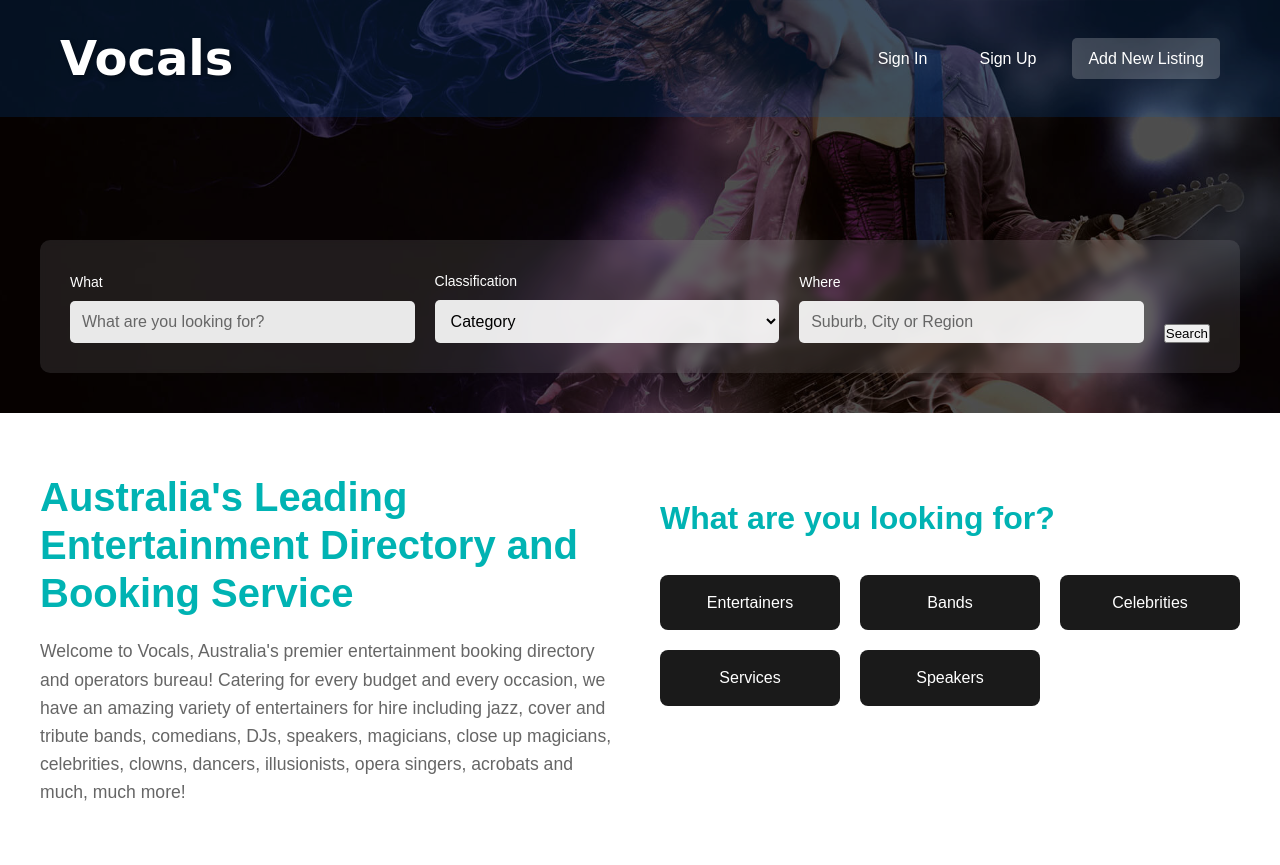
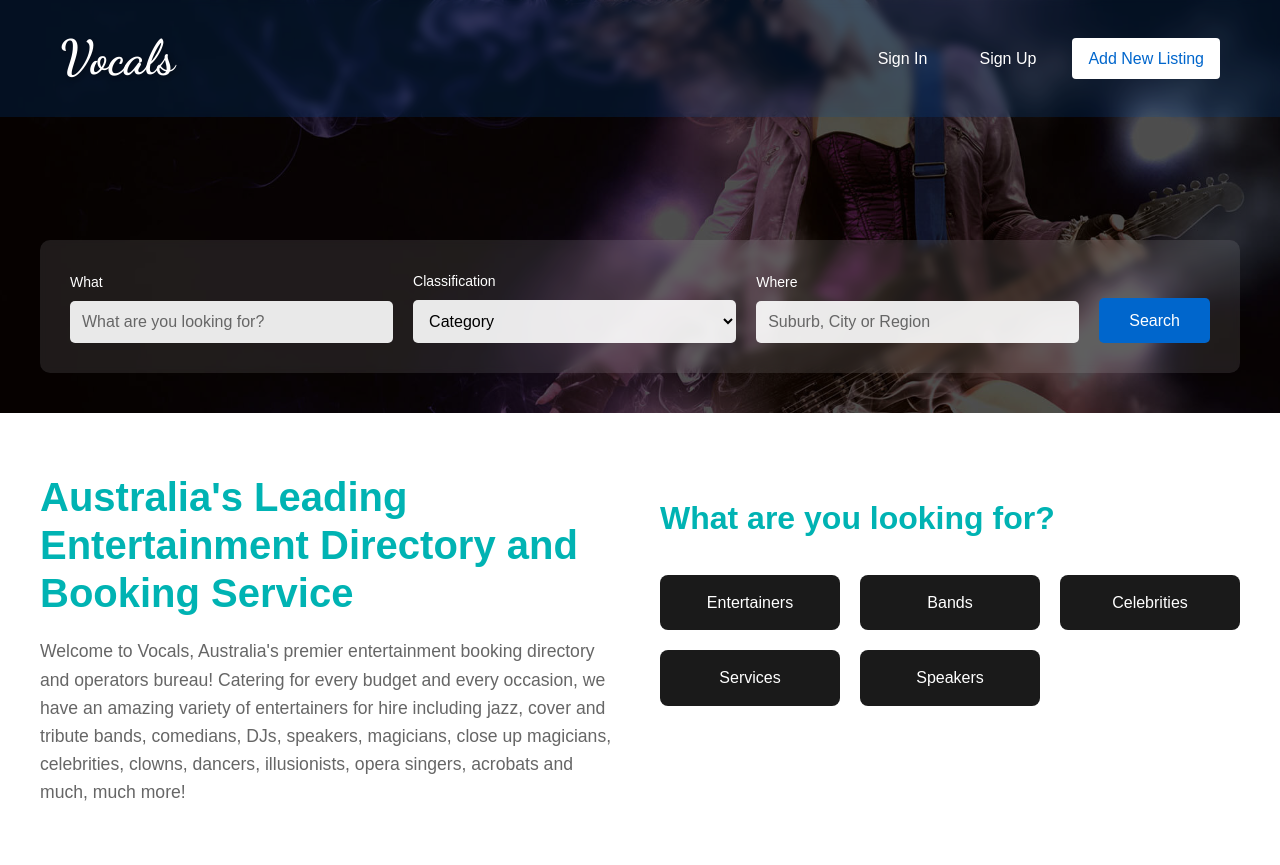
Before and after one commit to smashr20/single-page-application-POC, a PHP site: page / in a window 1280 px wide. Shown: the top 865 px of the page. Run offline with PHP 8.4, Linux system fonts and the light colour scheme.

Commit message:
correct code

```diff
--- a/Components/Header/header.css
+++ b/Components/Header/header.css
@@ -4,10 +4,11 @@
     background-position: center;
     padding: 20px 0;
     position: absolute;
-    top: 0 ;
+    top: 0;
     left: 0;
     z-index: 1000;
     background-color: rgba(0, 86, 179, 0.19);
+    backdrop-filter: blur(5px);
 }
 
 .nav-container {
@@ -25,7 +26,7 @@
 }
 
 .logo h1 {
-    font-family: 'Sacramento', cursive; /* Apply the Sacramento font */
+    font-family: 'Dancing Script', cursive;
     color: white;
     font-size: 48px;
     margin: 0;
@@ -35,26 +36,47 @@
 .nav-links {
     display: flex;
     gap: 20px;
-    z-index: 1;
+    align-items: center;
 }
 
 .nav-link {
     color: white;
     text-decoration: none;
+    font-size: 16px;
     padding: 8px 16px;
-    font-weight: 500;
-    transition: opacity 0.3s ease;
+    border-radius: 4px;
+    transition: background-color 0.3s ease;
 }
 
 .nav-link:hover {
-    opacity: 0.8;
+    background-color: rgba(255, 255, 255, 0.1);
 }
 
 .nav-link.highlight {
-    background: rgba(255, 255, 255, 0.2);
-    border-radius: 5px;
+    background-color: white;
+    color: #0066cc;
+    font-weight: 500;
 }
 
 .nav-link.highlight:hover {
-    background: rgba(255, 255, 255, 0.3);
+    background-color: rgba(255, 255, 255, 0.9);
 }
+
+@media (max-width: 768px) {
+    .nav-container {
+        padding: 0 15px;
+    }
+
+    .logo h1 {
+        font-size: 36px;
+    }
+
+    .nav-links {
+        gap: 10px;
+    }
+
+    .nav-link {
+        padding: 6px 12px;
+        font-size: 14px;
+    }
+}
--- a/Components/Hero/hero.css
+++ b/Components/Hero/hero.css
@@ -50,9 +50,42 @@
     color: #666;
 }
 
+.search-button {
+    padding: 12px 30px;
+    background-color: #0066cc;
+    color: white;
+    border: none;
+    border-radius: 5px;
+    font-size: 16px;
+    cursor: pointer;
+    transition: background-color 0.3s ease;
+    text-decoration: none;
+    white-space: nowrap;
+    min-width: 100px;
+    text-align: center;
+    height: 45px;
+    display: flex;
+    align-items: center;
+    justify-content: center;
+}
+
+.search-button:hover {
+    background-color: #0052a3;
+}
+
 @media (max-width: 768px) {
     .search-container {
         flex-direction: column;
         gap: 15px;
+        margin-top: 150px;
+    }
+
+    .search-button {
+        width: 100%;
+        margin-top: 8px;
+    }
+
+    .hero-section {
+        min-height: 500px;
     }
 }
--- a/index.html
+++ b/index.html
@@ -13,7 +13,10 @@
         <div id="intro"></div>
         <div id="news"></div>
         <div id="booking"></div>
-        <div id="login"></div>
+        <div id="login"></div>        <head>
+            // ...existing code...
+            <link href="https://fonts.googleapis.com/css2?family=Dancing+Script:wght@700&display=swap" rel="stylesheet">
+        </head>
         <div id="signup"></div>
         <div id="content"></div>
         <div id="register"></div>
```
